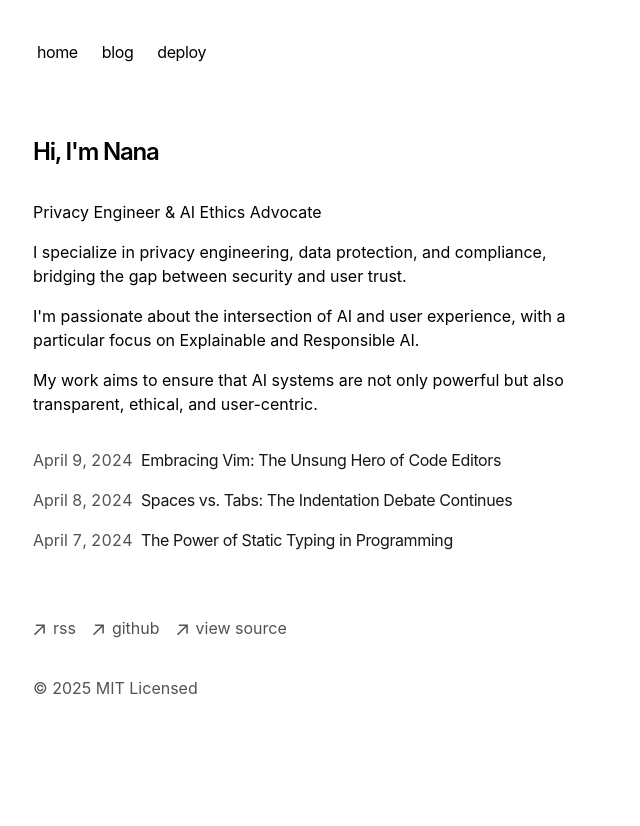
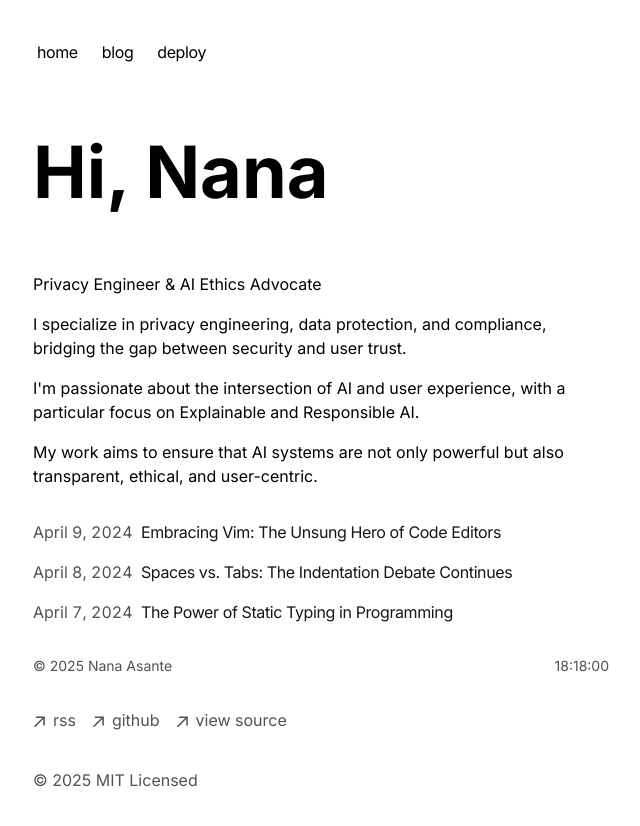
Before and after one commit to asanteanana/portv3, a Next.js app: page / in a window 1280 px wide. Shown: the top 826 px of the page, without its empty margins (319-959 px from the left). Before the commit the page ends 800 px from the top, so only its background shows below. Built offline with nearby package versions, Linux system fonts and the light colour scheme.

Commit message:
feat: update header styling and add live time display

```diff
--- /dev/null
+++ b/app/components/TimeDisplay.tsx
@@ -0,0 +1,32 @@
+'use client';
+
+import { useState, useEffect } from 'react';
+
+export default function TimeDisplay() {
+    const [time, setTime] = useState('');
+
+    useEffect(() => {
+        const updateTime = () => {
+            const now = new Date();
+            const timeString = now.toLocaleTimeString('en-US', {
+                hour12: false,
+                hour: '2-digit',
+                minute: '2-digit',
+                second: '2-digit'
+            });
+            setTime(timeString);
+        };
+
+        updateTime();
+        const interval = setInterval(updateTime, 1000);
+
+        return () => clearInterval(interval);
+    }, []);
+
+    return (
+        <div className="flex justify-between items-center text-neutral-600 dark:text-neutral-400 text-sm mt-8">
+            <div>© 2025 Nana Asante</div>
+            <div>{time}</div>
+        </div>
+    );
+}
--- a/app/layout.tsx
+++ b/app/layout.tsx
@@ -2,11 +2,14 @@ import './global.css'
 import type { Metadata } from 'next'
 import { GeistSans } from 'geist/font/sans'
 import { GeistMono } from 'geist/font/mono'
+import { Inter } from 'next/font/google'
 import { Navbar } from './components/nav'
 import { Analytics } from '@vercel/analytics/react'
 import { SpeedInsights } from '@vercel/speed-insights/next'
 import Footer from './components/footer'
 import { baseUrl } from './sitemap'
+
+const inter = Inter({ subsets: ['latin'] })
 
 export const metadata: Metadata = {
   metadataBase: new URL(baseUrl),
@@ -49,7 +52,8 @@ export default function RootLayout({
       className={cx(
         'text-black bg-white dark:text-white dark:bg-black',
         GeistSans.variable,
-        GeistMono.variable
+        GeistMono.variable,
+        inter.className
       )}
     >
       <body className="antialiased max-w-xl mx-4 mt-8 lg:mx-auto">
--- a/app/page.tsx
+++ b/app/page.tsx
@@ -1,10 +1,11 @@
 import { BlogPosts } from 'app/components/posts'
+import TimeDisplay from './components/TimeDisplay'
 
 export default function Page() {
   return (
     <section>
-      <h1 className="mb-8 text-2xl font-semibold tracking-tighter">
-        Hi, I'm Nana
+      <h1 className="text-7xl font-bold mb-16" style={{ fontFamily: 'Inter, sans-serif' }}>
+        Hi, Nana
       </h1>
       <p className="mb-4">
         Privacy Engineer & AI Ethics Advocate
@@ -21,6 +22,7 @@ export default function Page() {
       <div className="my-8">
         <BlogPosts />
       </div>
+      <TimeDisplay />
     </section>
   )
 }
```
